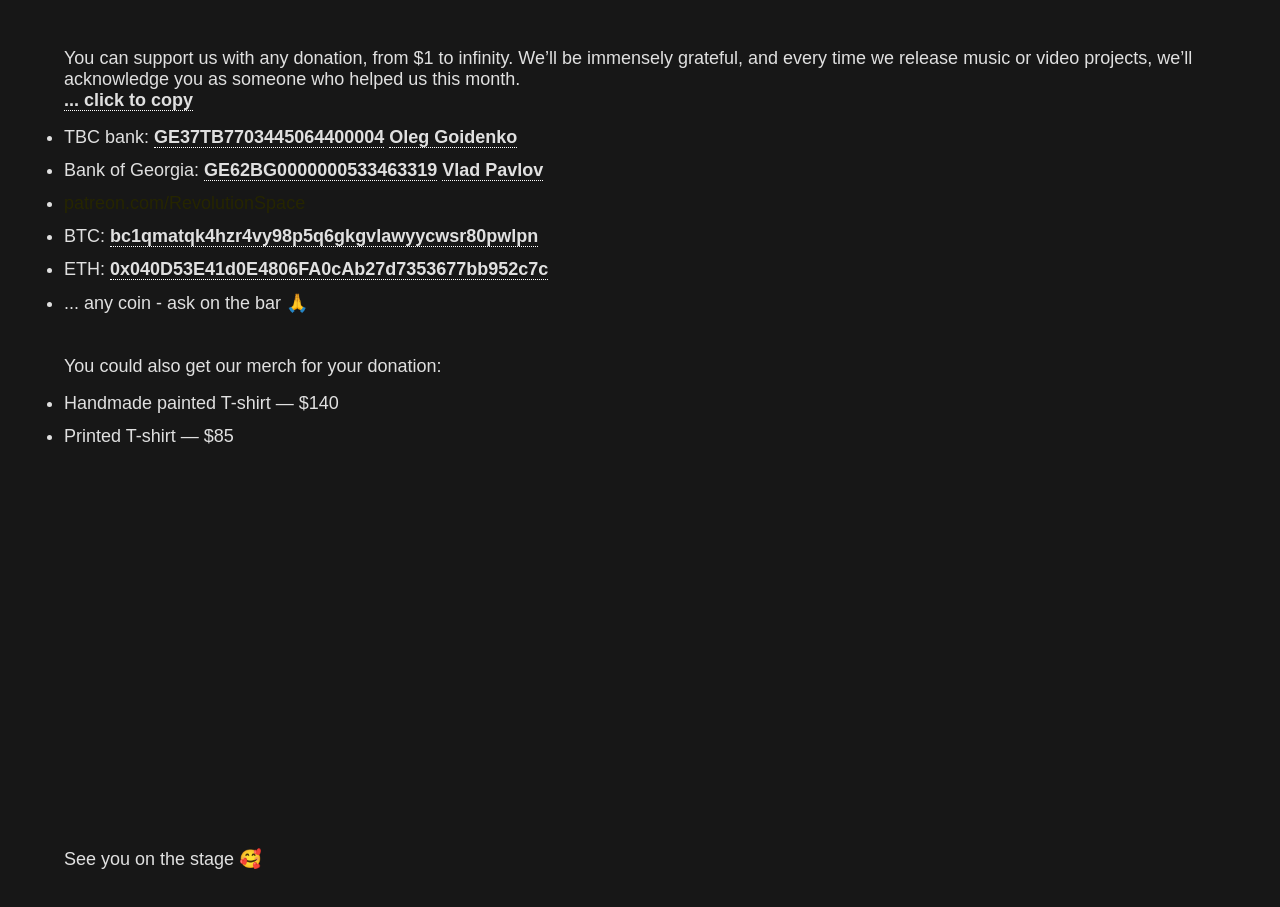
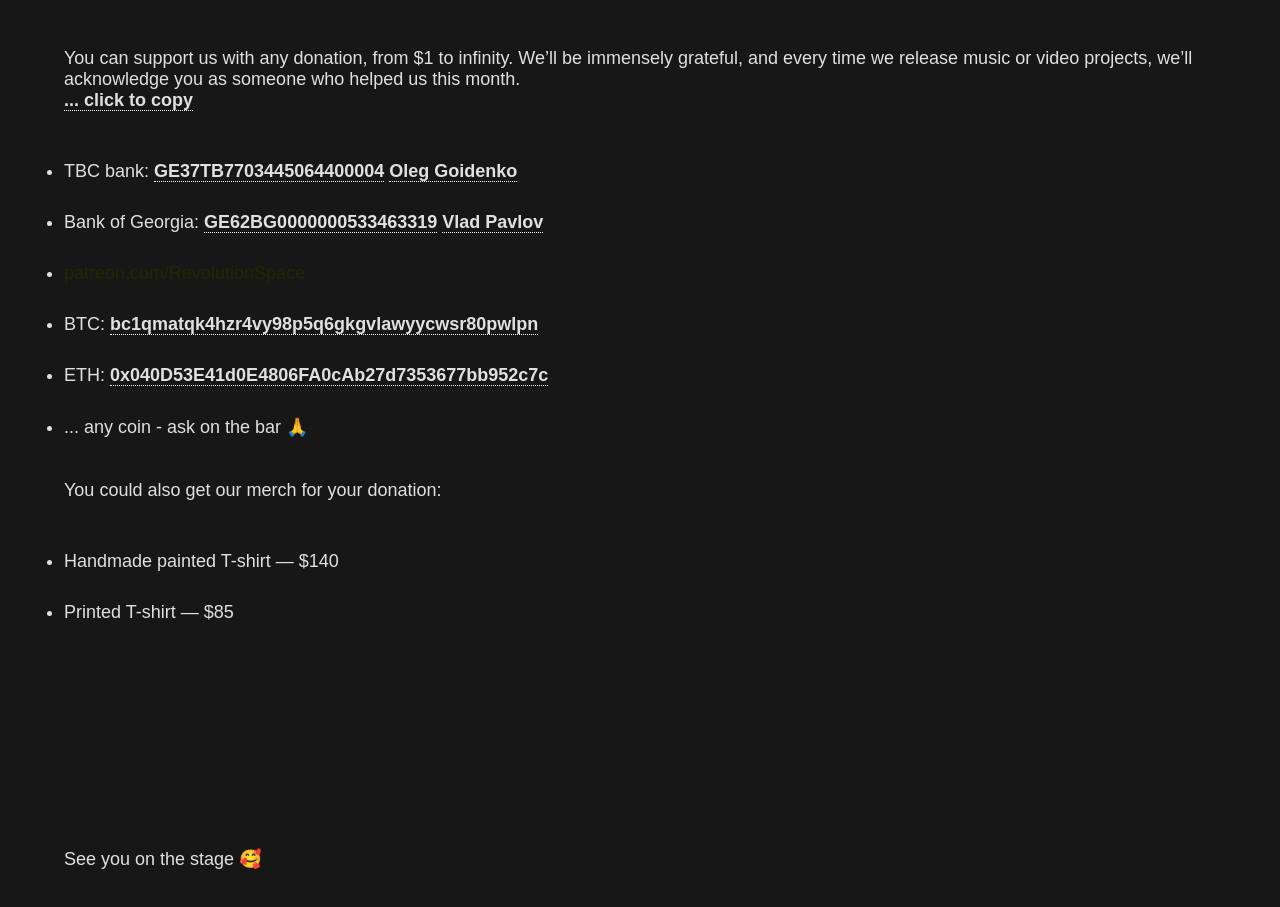
Before and after one commit to revolution-space/revolution-space.github.io, a plain HTML site: page index.html in a window 1280 px wide. Shown: the part 800-1707 px from the top of the page. Drawn offline with Linux system fonts and the light colour scheme.

Commit message:
more margin

```diff
--- a/style.css
+++ b/style.css
@@ -10,6 +10,10 @@
   margin: 0;
   padding: 0;
   box-sizing: border-box;
+
+  font-family: sans-serif;
+  font-size: 18px;
+  color: var(--white);
 }
 
 html {
@@ -25,9 +29,9 @@ body {
 }
 
 p + p,
-p + ul,
-ul + p {
-  margin-top: 16px;
+p + .DonutList,
+.DonutList + p {
+  margin-top: 32px;
 }
 
 .Section {
@@ -74,6 +78,10 @@ ul + p {
     color: blue;
   }
 
+  .DonutList li {
+    margin-top: 18px;
+  }
+
 .a-hue-color-anim {
   animation: 10s k-hue-color-anim infinite linear;
 }
```
